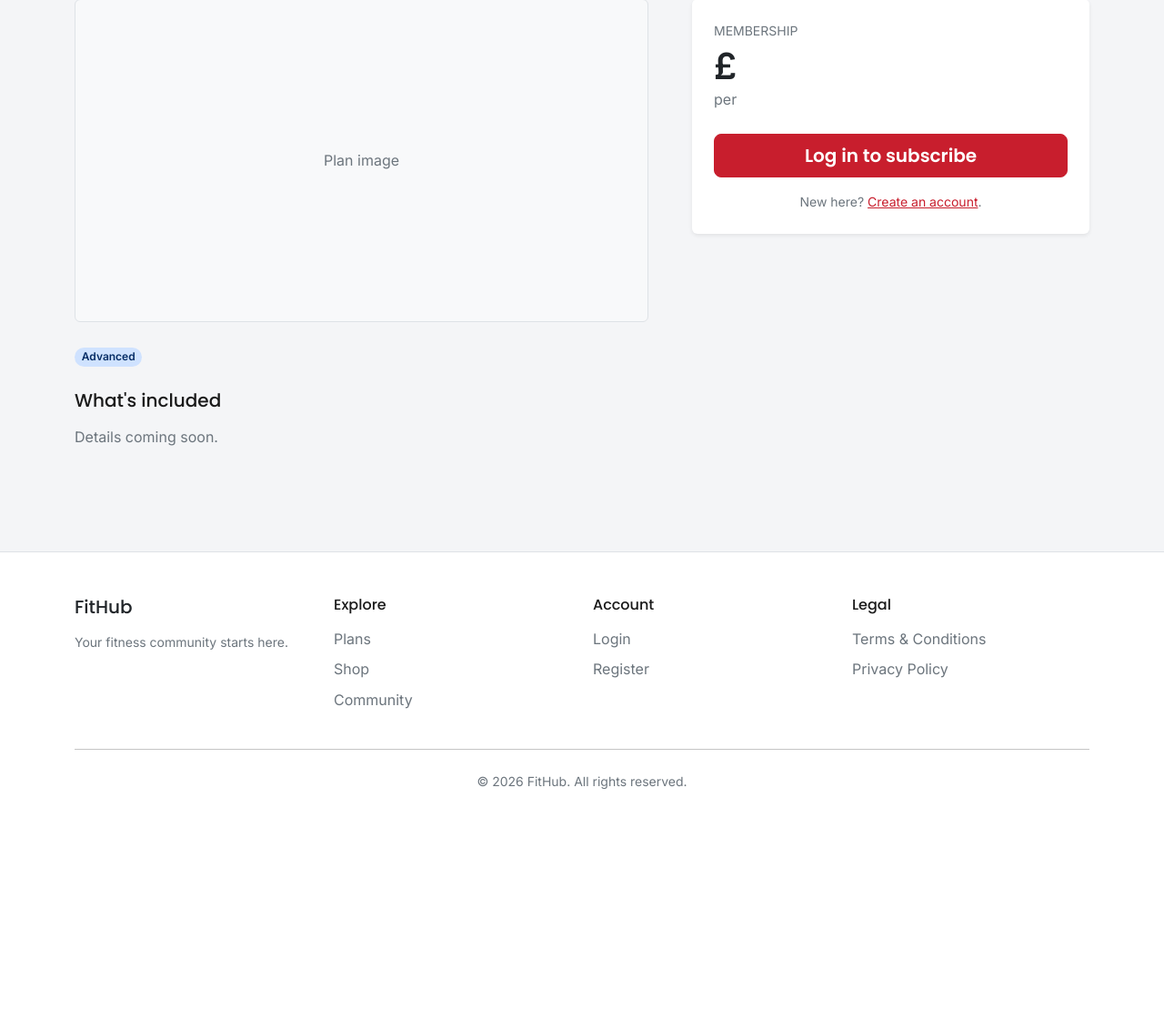
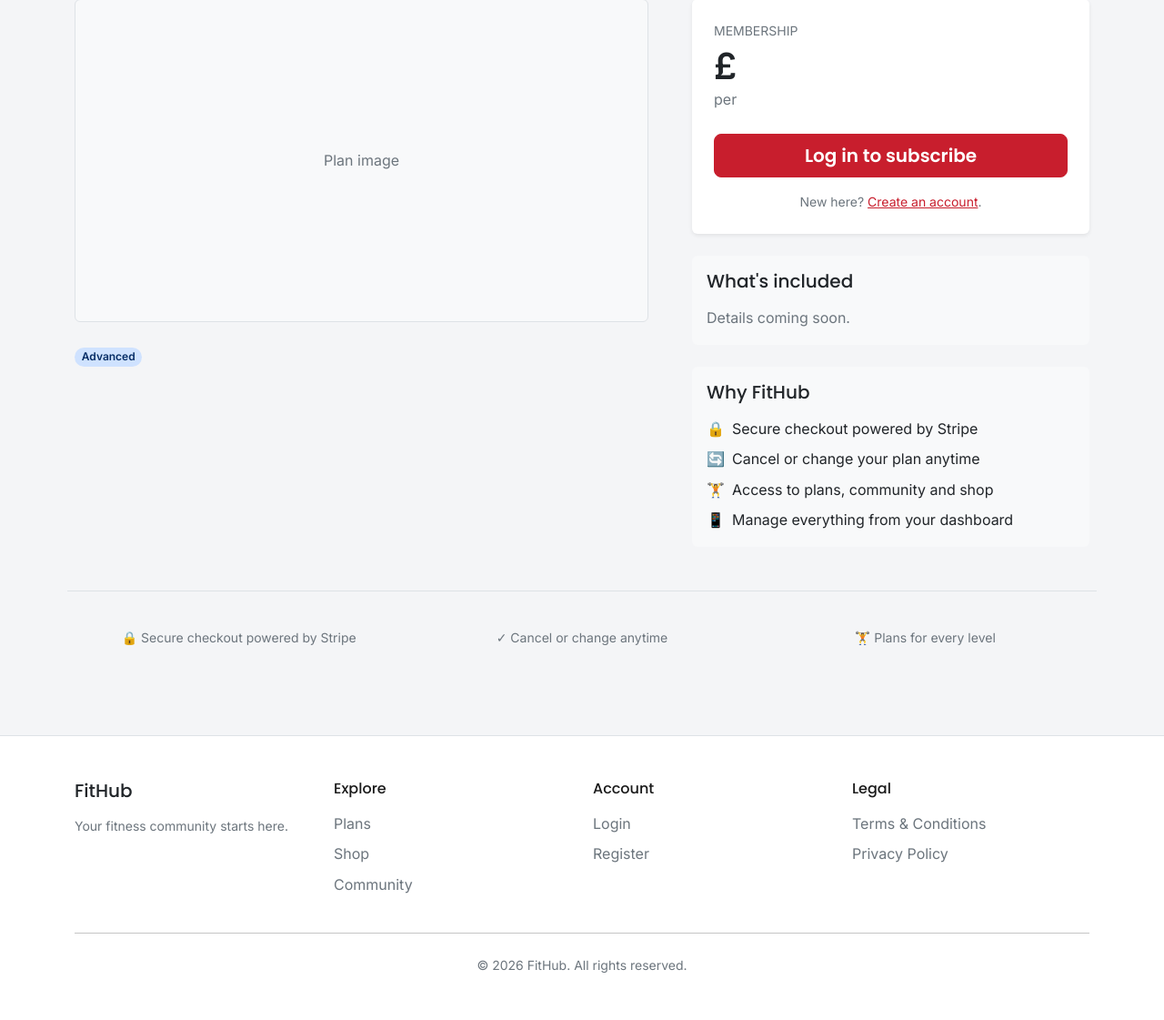
Before and after one commit to rpires71/milestone-4, a Django app: template plans/templates/plans/plan_detail.html in a window 1280 px wide. Shown: the part 150-1271 px from the top of the page at 91% size. Before the commit the page ends 1017 px from the top, so only its background shows below. Run offline with Django 4.2, Linux system fonts and the light colour scheme; the template is opened without the code that fills it, so the values that code supplies are empty.

Commit message:
style: move plan features and benefits into right column on plan detail

```diff
--- a/plans/templates/plans/plan_detail.html
+++ b/plans/templates/plans/plan_detail.html
@@ -1,4 +1,6 @@
 {% extends "base.html" %}
+{% load static %}
+{% load plans_extras %}
 
 {% block extra_title %}- {{ plan.name }}{% endblock %}
 
@@ -16,15 +18,19 @@
 
   <div class="row g-5">
 
-    <!-- LEFT: plan info + features -->
+    <!-- LEFT: image + description -->
     <div class="col-lg-7">
+      {% with img=plan.slug|plan_image %}
         {% if plan.image %}
-        <img src="{{ plan.image.url }}" class="img-fluid rounded mb-4" alt="{{ plan.name }}">
+          <img src="{{ plan.image.url }}" class="img-fluid rounded mb-4 w-100" alt="{{ plan.name }}">
+        {% elif img %}
+          <img src="{{ img }}" class="img-fluid rounded mb-4 w-100" alt="{{ plan.name }}">
         {% else %}
           <div class="ratio ratio-16x9 bg-light rounded border d-flex align-items-center justify-content-center text-secondary mb-4">
             Plan image
           </div>
         {% endif %}
+      {% endwith %}
 
       <h1 class="mb-2">{{ plan.name }}</h1>
 
@@ -41,27 +47,15 @@
       </div>
 
       {% if plan.description %}
-        <p class="mb-4">{{ plan.description }}</p>
-      {% endif %}
-
-      <h2 class="h5 mb-3">What's included</h2>
-      {% if plan.features.all %}
-        <ul class="list-unstyled">
-          {% for feature in plan.features.all %}
-            <li class="d-flex align-items-start mb-2">
-              <span class="me-2" style="color: var(--success-green);" aria-hidden="true">&#10003;</span>
-              <span>{{ feature.text }}</span>
-            </li>
-          {% endfor %}
-        </ul>
-      {% else %}
-        <p class="text-secondary">Details coming soon.</p>
+        <p class="lead text-secondary mb-0">{{ plan.description }}</p>
       {% endif %}
     </div>
 
-    <!-- RIGHT: subscribe panel -->
+    <!-- RIGHT: subscribe panel + What's included + Why FitHub -->
     <div class="col-lg-5">
-      <div class="card border-0 shadow-sm">
+
+      <!-- Subscribe price box -->
+      <div class="card border-0 shadow-sm mb-4">
         <div class="card-body p-4">
           <p class="text-secondary small mb-1 text-uppercase">Membership</p>
           <p class="display-6 fw-bold mb-0">&pound;{{ plan.price }}</p>
@@ -85,8 +79,60 @@
           {% endif %}
         </div>
       </div>
+
+      <!-- What's included (this plan's real features) -->
+      <div class="card border-0 bg-light mb-4">
+        <div class="card-body">
+          <h2 class="h5 mb-3">What's included</h2>
+          {% if plan.features.all %}
+            <ul class="list-unstyled mb-0">
+              {% for feature in plan.features.all %}
+                <li class="d-flex align-items-start mb-2">
+                  <span class="me-2" style="color: var(--success-green, #2e7d32);" aria-hidden="true">&#10003;</span>
+                  <span>{{ feature.text }}</span>
+                </li>
+              {% endfor %}
+            </ul>
+          {% else %}
+            <p class="text-secondary mb-0">Details coming soon.</p>
+          {% endif %}
+        </div>
       </div>
 
+      <!-- Why FitHub -->
+      <div class="card border-0 bg-light">
+        <div class="card-body">
+          <h2 class="h5 mb-3">Why FitHub</h2>
+          <ul class="list-unstyled mb-0">
+            <li class="d-flex align-items-start mb-2">
+              <span class="me-2" aria-hidden="true">&#128274;</span>
+              <span>Secure checkout powered by Stripe</span>
+            </li>
+            <li class="d-flex align-items-start mb-2">
+              <span class="me-2" aria-hidden="true">&#128260;</span>
+              <span>Cancel or change your plan anytime</span>
+            </li>
+            <li class="d-flex align-items-start mb-2">
+              <span class="me-2" aria-hidden="true">&#127947;</span>
+              <span>Access to plans, community and shop</span>
+            </li>
+            <li class="d-flex align-items-start mb-0">
+              <span class="me-2" aria-hidden="true">&#128241;</span>
+              <span>Manage everything from your dashboard</span>
+            </li>
+          </ul>
+        </div>
+      </div>
+
+    </div>
+
+  </div>
+
+  <!-- Trust strip -->
+  <div class="row g-3 text-center text-secondary small mt-5 pt-4 border-top">
+    <div class="col-12 col-md-4">&#128274; Secure checkout powered by Stripe</div>
+    <div class="col-12 col-md-4">&#10003; Cancel or change anytime</div>
+    <div class="col-12 col-md-4">&#127947; Plans for every level</div>
   </div>
 
   <!-- Similar Plans -->
@@ -97,6 +143,13 @@
         {% for sp in similar_plans %}
           <div class="col-12 col-md-4">
             <div class="card h-100">
+              {% with simg=sp.slug|plan_image %}
+                {% if sp.image %}
+                  <img src="{{ sp.image.url }}" class="card-img-top" alt="{{ sp.name }}">
+                {% elif simg %}
+                  <img src="{{ simg }}" class="card-img-top" alt="{{ sp.name }}">
+                {% endif %}
+              {% endwith %}
               <div class="card-body d-flex flex-column">
                 <h3 class="h6 mb-1">{{ sp.name }}</h3>
                 <p class="text-secondary small mb-2 text-capitalize">
```
Lines whose indentation alone changed are shown as unchanged.
